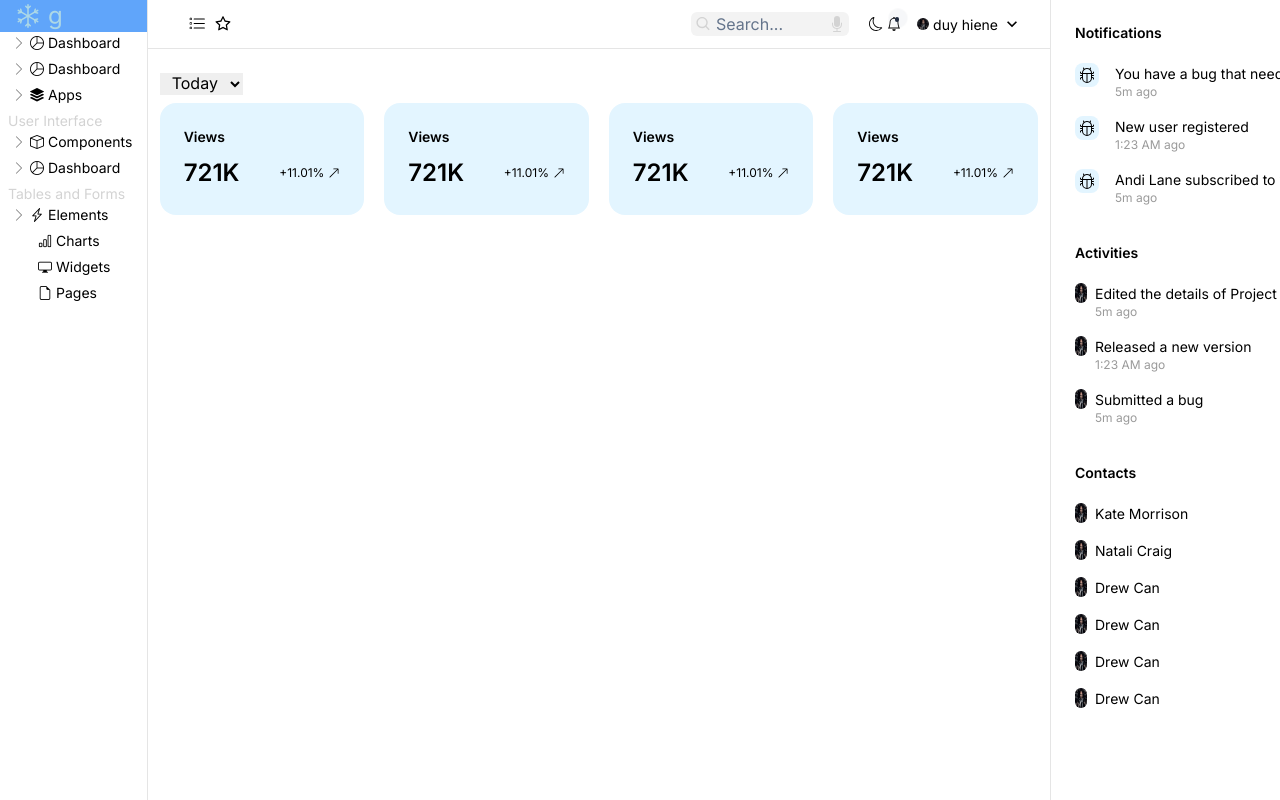
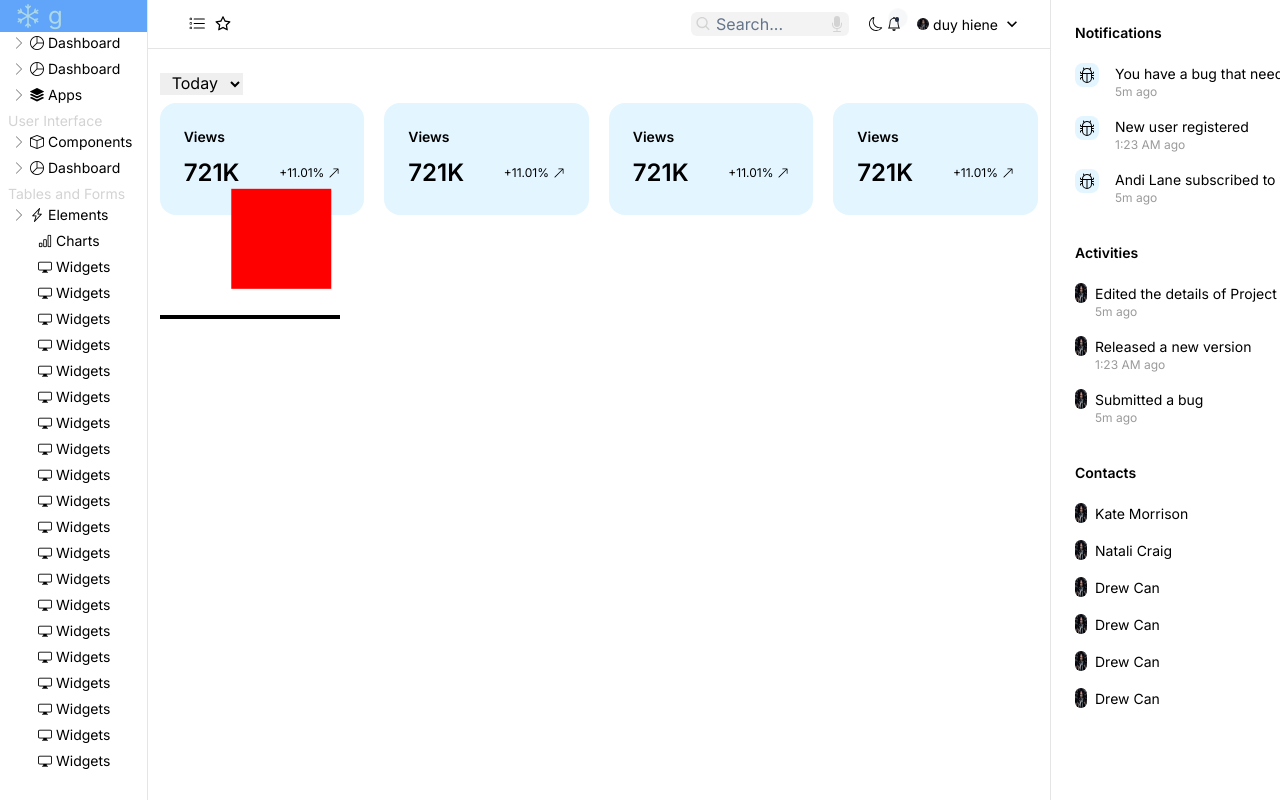
Before and after one commit to hiennd482/pratice-web-reactjs, a React (Create React App) app: page / in a window 1280 px wide. Built offline with nearby package versions, Linux system fonts and the light colour scheme.

Commit message:
'pingball'

```diff
--- a/src/App.js
+++ b/src/App.js
@@ -26,7 +26,7 @@ function App() {
   const { darkMode } = useContext(DarkModeContext);
   const Layout = () => {
     return (
-      <div className="flex overflow-x-hidden ">
+      <div className="flex  ">
         <Sidebar2 />
         <div className="flex-1 ">
           <Navbar></Navbar>
--- a/src/pages/home/Home.jsx
+++ b/src/pages/home/Home.jsx
@@ -17,7 +17,7 @@ function Home() {
       <div className="flex">
         <div className="grid grid-cols-1 w-full sm:grid-cols-2 md:grid-cols-3 lg:grid-cols-4 gap-[1.24rem]">
           {" "}
-          <div className="hover:animate-wiggle">
+          <div className="duration-400 ">
             <Content></Content>
           </div>
           <div className="hover:animate-fadene">
@@ -27,6 +27,9 @@ function Home() {
           <Content></Content>
         </div>
       </div>
+
+      <div className="bg-[red] w-[100px] h-[100px] relative animate-boxJump"></div>
+      <div className="h-1 bg-black w-[180px]"></div>
     </div>
   );
 }
--- a/src/pages/testdata/menuitem.json
+++ b/src/pages/testdata/menuitem.json
@@ -117,6 +117,86 @@
     "icon": "bi bi-display"
   },
   {
+    "title": "Widgets",
+    "icon": "bi bi-display"
+  },
+  {
+    "title": "Widgets",
+    "icon": "bi bi-display"
+  },
+  {
+    "title": "Widgets",
+    "icon": "bi bi-display"
+  },
+  {
+    "title": "Widgets",
+    "icon": "bi bi-display"
+  },
+  {
+    "title": "Widgets",
+    "icon": "bi bi-display"
+  },
+  {
+    "title": "Widgets",
+    "icon": "bi bi-display"
+  },
+  {
+    "title": "Widgets",
+    "icon": "bi bi-display"
+  },
+  {
+    "title": "Widgets",
+    "icon": "bi bi-display"
+  },
+  {
+    "title": "Widgets",
+    "icon": "bi bi-display"
+  },
+  {
+    "title": "Widgets",
+    "icon": "bi bi-display"
+  },
+  {
+    "title": "Widgets",
+    "icon": "bi bi-display"
+  },
+  {
+    "title": "Widgets",
+    "icon": "bi bi-display"
+  },
+  {
+    "title": "Widgets",
+    "icon": "bi bi-display"
+  },
+  {
+    "title": "Widgets",
+    "icon": "bi bi-display"
+  },
+  {
+    "title": "Widgets",
+    "icon": "bi bi-display"
+  },
+  {
+    "title": "Widgets",
+    "icon": "bi bi-display"
+  },
+  {
+    "title": "Widgets",
+    "icon": "bi bi-display"
+  },
+  {
+    "title": "Widgets",
+    "icon": "bi bi-display"
+  },
+  {
+    "title": "Widgets",
+    "icon": "bi bi-display"
+  },
+  {
+    "title": "Widgets",
+    "icon": "bi bi-display"
+  },
+  {
     "title": "Pages",
     "icon": "bi bi-file-earmark"
   }
--- a/tailwind.config.js
+++ b/tailwind.config.js
@@ -18,13 +18,14 @@ module.exports = {
       // },
 
       animation: {
-        wiggle: "wiggle 1s ease-in-out infinite",
+        wiggle: "wiggle 3s ease-in-out 1",
         fadene: "fadene 2s ease-in-out 1",
+        boxJump: "boxJump 4s infinite ",
       },
       keyframes: {
         wiggle: {
-          "0%, 100%": { transform: "rotate(-3deg)" },
-          "50%": { transform: "rotate(3deg)" },
+          "0%, 100%": { transform: "translate(280px,80px)" },
+          "50%": { transform: "translate(80px,10px)" },
         },
         fadene: {
           "0%": {
@@ -32,6 +33,23 @@ module.exports = {
           },
           "100%": {
             opacity: `1`,
+          },
+        },
+        boxJump: {
+          "0%": {
+            transform: " translate(0px,0px)",
+          },
+          "25%": {
+            transform: "translate(40px, -120px)",
+          },
+          "50%": {
+            transform: " translate(80px, 0px)",
+          },
+          "75%": {
+            transform: "translate(40px, -120px)",
+          },
+          "100%": {
+            transform: "translate(0px, 0px)",
           },
         },
       },
```
